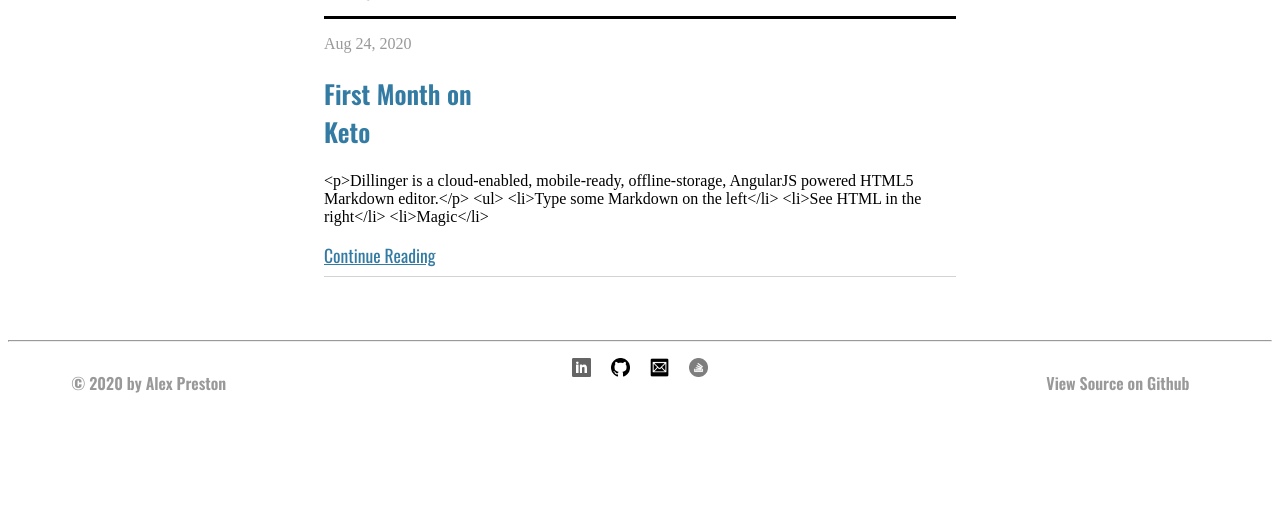
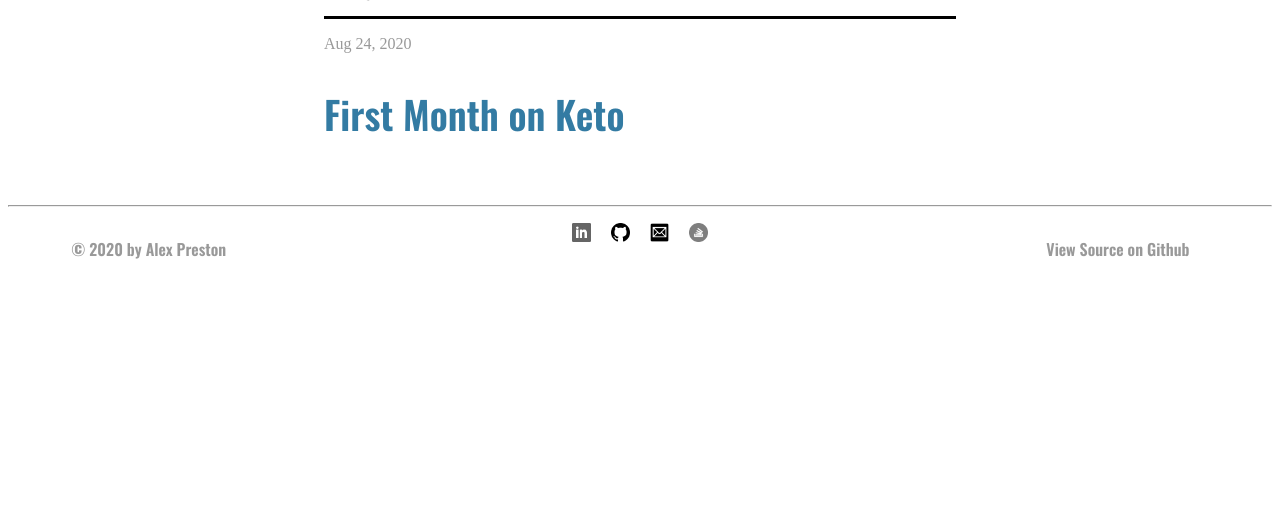
Before and after one commit to alexrpreston/alexpreston.org, a Django app: page /blog/ in a window 1280 px wide. Shown: the part 215-732 px from the top of the page. Run offline with Django 3.2, Linux system fonts and the light colour scheme; data comes from the database, SQL or seed files in the repository; some libraries are stand-ins or nearby versions.

Commit message:
Added adjustments to blog style and portfolio section

```diff
--- a/mysite/settings.py
+++ b/mysite/settings.py
@@ -25,7 +25,7 @@
 # SECURITY WARNING: don't run with debug turned on in production!
 DEBUG = True
 
-ALLOWED_HOSTS = ['68.183.120.121', 'localhost', 'alexpreston.org', 'www.alexpreston.org']
+ALLOWED_HOSTS = ['68.183.120.121', 'localhost', 'alexpreston.org', 'www.alexpreston.org', '127.0.0.1']
 
 # Application definition
 
--- a/portfolio/templates/portfolio/blog.html
+++ b/portfolio/templates/portfolio/blog.html
@@ -9,12 +9,9 @@
     <div class="card mb-4">
         <div class="card-body">
             <p class="card-text blogPostDate">{{ post.created_on}} </p>
-            <a href="{% url 'post_detail' post.slug  %}" class="btn btn-primary"></a><h2 class="blogTitle">{{ post.title }}</h2></a>
-            <p class="card-text">{{post.content | markdown |slice:":200" }}</p>
-            <a href="{% url 'post_detail' post.slug  %}" class="continueReadingBlogButton">Continue Reading</a>
+            <a href="{% url 'post_detail' post.slug  %}" class="blogTitle"><h2>{{ post.title }}</h2></a>
         </div>
     </div>
-    <hr class="blogDivider">
     {% endfor %}
 </div>
 
--- a/static/portfolio/css/style.css
+++ b/static/portfolio/css/style.css
@@ -23,14 +23,6 @@
 }
 
 
-
-
-.continueReadingBlogButton{
-    color: #337BA3;
-    font-family: 'Oswald', sans-serif;
-    font-size: 110%;
-}
-
 .resumedownloadLink{
     padding: 0% 2%;
     display: inline-block;
@@ -52,23 +44,19 @@
 
 .blogPostDate{
     color: #999999;
-
 }
 
 .blogTitle{
-    width: 30%;
     color: #337BA3;
     font-family: 'Oswald', sans-serif;
     font-size: 160%;
+    text-decoration: none;
 }
 
 
 .blogTitle:hover{
-    text-decoration: underline;
-    text-decoration-color: #999999;
-    text-decoration-line: 1px;
+    color:black;
 }
-
 
 .card{
     width: 50%;
@@ -240,10 +228,6 @@
     margin-top: 0%;
 }
 
-.nameSubHeader:hover{
-
-}
-
 .emailBelowAbout{
     margin: auto;
     text-decoration: underline;
```
Also changed, not shown: portfolio/static/portfolio/css/style.css (+8 -20 lines), portfolio/templates/portfolio/portfolio.html (+6 -5 lines), portfolio/static/portfolio/images/bookSummarizer.png, 5 other files.
